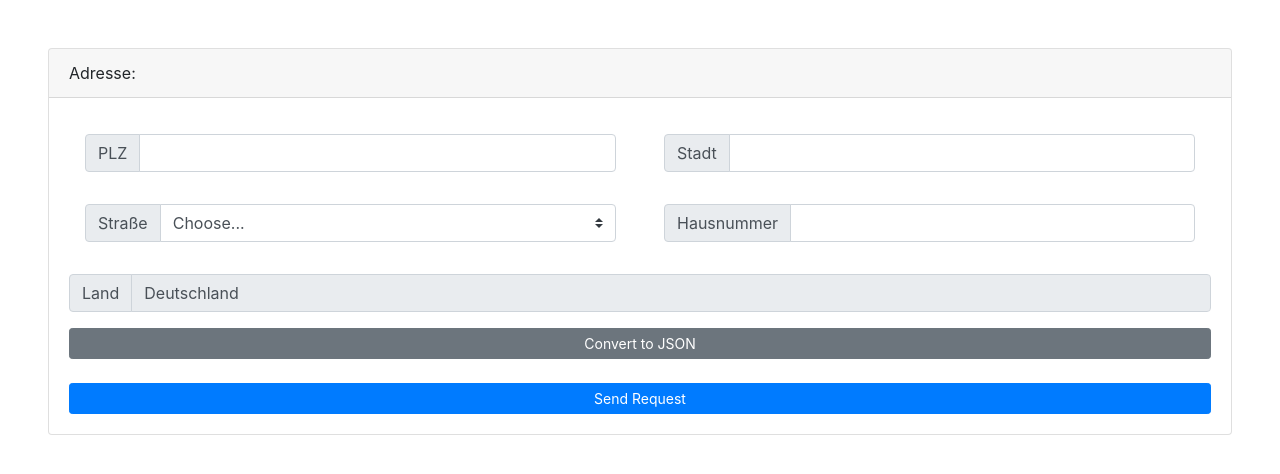
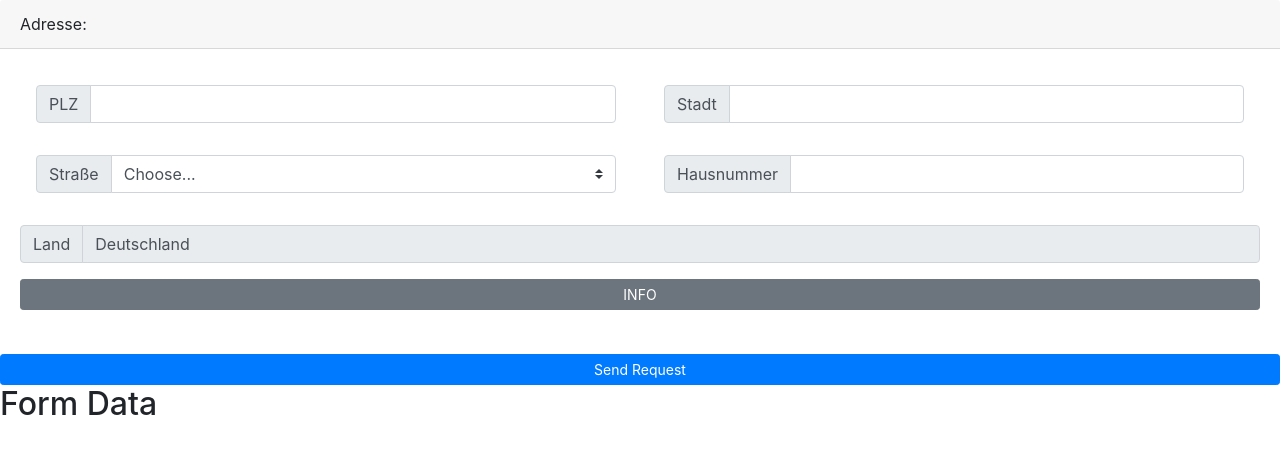
Before and after one commit to E-Ozdemir/My-Interview-Task-1, a plain HTML site: page Adress.html in a window 1280 px wide. Drawn offline with nearby package versions, Linux system fonts and the light colour scheme.

Commit message:
json format button added

```diff
--- a/Adress.html
+++ b/Adress.html
@@ -13,24 +13,25 @@
     <title>Adress Finder</title>
   </head>
   <body>
-    <div class="card m-5">
+    <section class="contact-form">
       <div class="card-header">
         Adresse:
       </div>
+      <form>
       <div class="card-body">
         <div class="d-flex m-3">
           <div class="input-group mb-3 mr-5">
             <div class="input-group-prepend">
               <span class="input-group-text" id="basic-addon1">PLZ</span>
             </div>
-            <input type="text" class="form-control" id="zip"  aria-describedby="basic-addon1">
+            <input type="text" class="form-control" id="zip"  aria-describedby="basic-addon1" name="zip">
           </div>
 
           <div class="input-group mb-3">
             <div class="input-group-prepend">
               <span class="input-group-text" id="basic-addon1">Stadt</span>
             </div>
-            <input type="text" class="form-control" id="city"  aria-describedby="basic-addon1">
+            <input type="text" class="form-control" id="city"  aria-describedby="basic-addon1" name="stadt">
           </div>
 
         </div>
@@ -39,7 +40,7 @@
             <div class="input-group-prepend">
               <label class="input-group-text" for="street">Straße</label>
             </div>
-            <select class="custom-select" id="street">
+            <select class="custom-select" id="street" name="straße">
               <option selected>Choose...</option>
             </select>
           </div>
@@ -48,7 +49,7 @@
             <div class="input-group-prepend">
               <span class="input-group-text" id="basic-addon1">Hausnummer</span>
             </div>
-            <input type="text" class="form-control" id="homeNumber" aria-describedby="basic-addon1">
+            <input type="text" class="form-control" id="homeNumber" aria-describedby="basic-addon1" name="hausnummer">
           </div>
         </div>
 
@@ -56,16 +57,21 @@
           <div class="input-group-prepend">
             <span class="input-group-text" id="basic-addon1">Land</span>
           </div>
-          <input type="text" value= "Deutschland"class="form-control" id="country" aria-describedby="basic-addon1" readonly>
+          <input type="text" value= "Deutschland"class="form-control" id="country"  name="land" aria-describedby="basic-addon1"  readonly>
         </div>
-        <div class="btn-group-toggle" data-toggle="buttons">
-          <button type="button" class="btn btn-secondary btn-sm btn-block ">Convert to JSON</button>
-        </div>
+        <button type="submit" class="btn btn-secondary btn-sm btn-block " id="info">INFO</button>
+
         <br>
-        <div class="btn-group-toggle" data-toggle="buttons">
-          <button onclick= "sendResponse()" type="button" class="btn btn-primary btn-sm btn-block ">Send Request</button>
-        </div>
       </div>
+    </form>
+  </section>
+  <div class="btn-group-toggle" data-toggle="buttons">
+    <button onclick= "sendResponse()" type="button" class="btn btn-primary btn-sm btn-block ">Send Request</button>
+  </div>
+
+    <div class="results">
+      <h2>Form Data</h2>
+      <pre></pre>
     </div>
 
 
--- a/my-element.js
+++ b/my-element.js
@@ -34,7 +34,6 @@ function sendResponse() {
 
 function gonder(x) {
   allStreets = x.map((item) => item.street);
-  console.log("Street Names :>> ", allStreets);
 
   var mySelect = document.getElementById("street");
 
@@ -55,3 +54,25 @@ function gonder(x) {
     mySelect.appendChild(option);
   }
 }
+
+
+// **********************
+// document.getElementById("info").onclick = function() {formatJson()};
+
+
+function handleFormSubmit(event) {
+  event.preventDefault();
+
+  const data = new FormData(event.target);
+
+  const formJSON = Object.fromEntries(data.entries());
+
+  // // for multi-selects, we need special handling
+  // formJSON.snacks = data.getAll('snacks');
+
+  const results = document.querySelector('.results pre');
+  results.innerText = JSON.stringify(formJSON, null, 2);
+}
+
+const form = document.querySelector('.contact-form');
+form.addEventListener('submit', handleFormSubmit);
```
